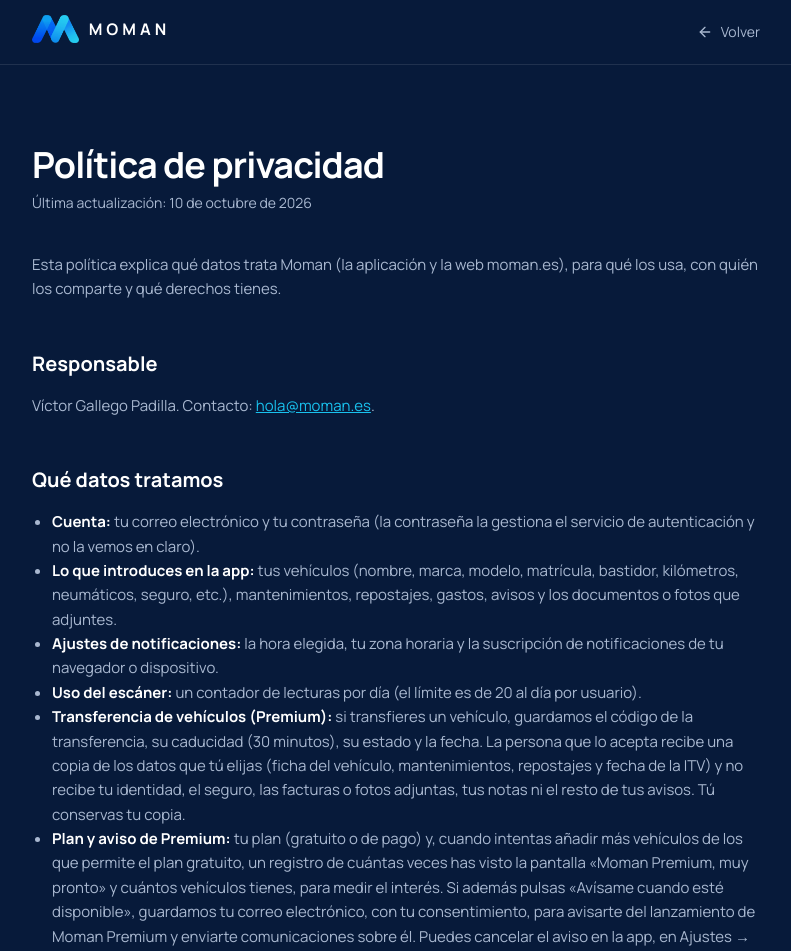
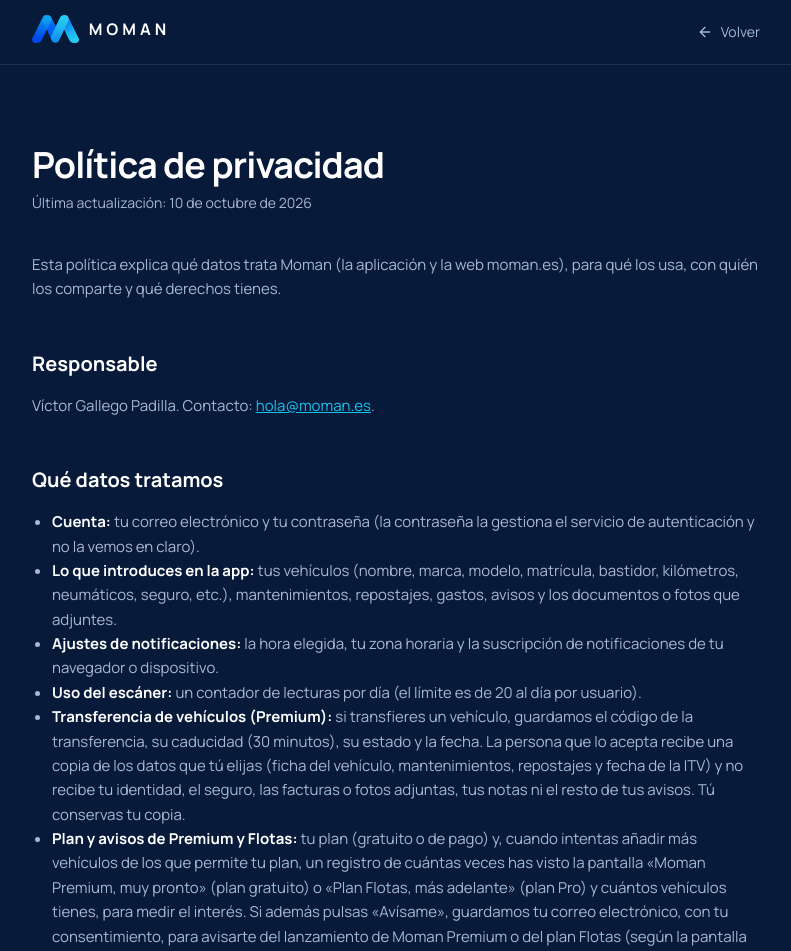
Before and after one commit to vipa935/landigmoman, a Next.js app: page /privacidad in a window 1280 px wide. Shown: the top 951 px of the page, without its empty margins (244-1035 px from the left). Built offline with nearby package versions, Linux system fonts and the light colour scheme.

Commit message:
Add files via upload

```diff
--- a/app/privacidad/page.tsx
+++ b/app/privacidad/page.tsx
@@ -30,7 +30,7 @@ export default function Privacidad() {
         <li><strong>Ajustes de notificaciones:</strong> la hora elegida, tu zona horaria y la suscripción de notificaciones de tu navegador o dispositivo.</li>
         <li><strong>Uso del escáner:</strong> un contador de lecturas por día (el límite es de 20 al día por usuario).</li>
         <li><strong>Transferencia de vehículos (Premium):</strong> si transfieres un vehículo, guardamos el código de la transferencia, su caducidad (30 minutos), su estado y la fecha. La persona que lo acepta recibe una copia de los datos que tú elijas (ficha del vehículo, mantenimientos, repostajes y fecha de la ITV) y no recibe tu identidad, el seguro, las facturas o fotos adjuntas, tus notas ni el resto de tus avisos. Tú conservas tu copia.</li>
-        <li><strong>Plan y aviso de Premium:</strong> tu plan (gratuito o de pago) y, cuando intentas añadir más vehículos de los que permite el plan gratuito, un registro de cuántas veces has visto la pantalla «Moman Premium, muy pronto» y cuántos vehículos tienes, para medir el interés. Si además pulsas «Avísame cuando esté disponible», guardamos tu correo electrónico, con tu consentimiento, para avisarte del lanzamiento de Moman Premium y enviarte comunicaciones sobre él. Puedes cancelar el aviso en la app, en Ajustes → Privacidad y cuenta, y tu correo se borra.</li>
+        <li><strong>Plan y avisos de Premium y Flotas:</strong> tu plan (gratuito o de pago) y, cuando intentas añadir más vehículos de los que permite tu plan, un registro de cuántas veces has visto la pantalla «Moman Premium, muy pronto» (plan gratuito) o «Plan Flotas, más adelante» (plan Pro) y cuántos vehículos tienes, para medir el interés. Si además pulsas «Avísame», guardamos tu correo electrónico, con tu consentimiento, para avisarte del lanzamiento de Moman Premium o del plan Flotas (según la pantalla en la que lo pidas) y enviarte comunicaciones sobre él. Puedes cancelar cada aviso en la app, en Ajustes → Privacidad y cuenta, y tu correo se borra.</li>
       </ul>
 
       <h2>Escáner de documentos con inteligencia artificial</h2>
```
